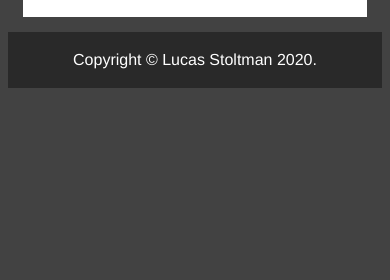
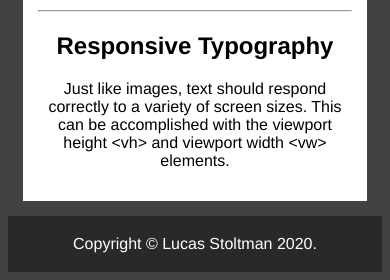
Before and after one commit to RainyKnight/FCC-Responsive-Web-Design, a plain HTML site: page index.html in a window 390 px wide. Shown: the part 2128-2408 px from the top of the page. Before the commit the page ends 2224 px from the top, so only its background shows below. Drawn offline with Linux system fonts and the light colour scheme.

Commit message:
Add a section about responsive typography

```diff
--- a/index.html
+++ b/index.html
@@ -57,6 +57,11 @@
             </article>
 
         </section>
+        <hr>
+        <section id="responsive typography">
+            <h2>Responsive Typography</h2>
+            <p>Just like images, text should respond correctly to a variety of screen sizes. This can be accomplished with the viewport height &lt;vh&gt; and viewport width &lt;vw&gt; elements.</p>
+        </section>
     </main>
     <footer>
         <p>Copyright &copy; Lucas Stoltman
```
